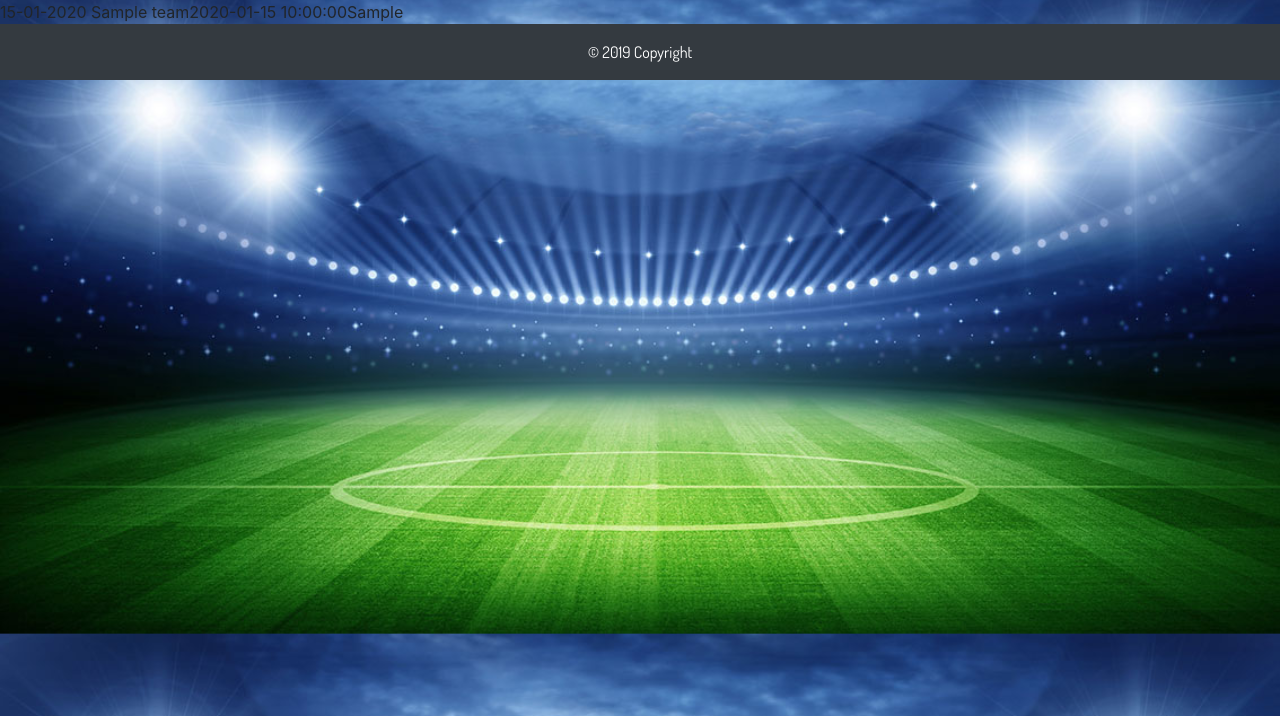
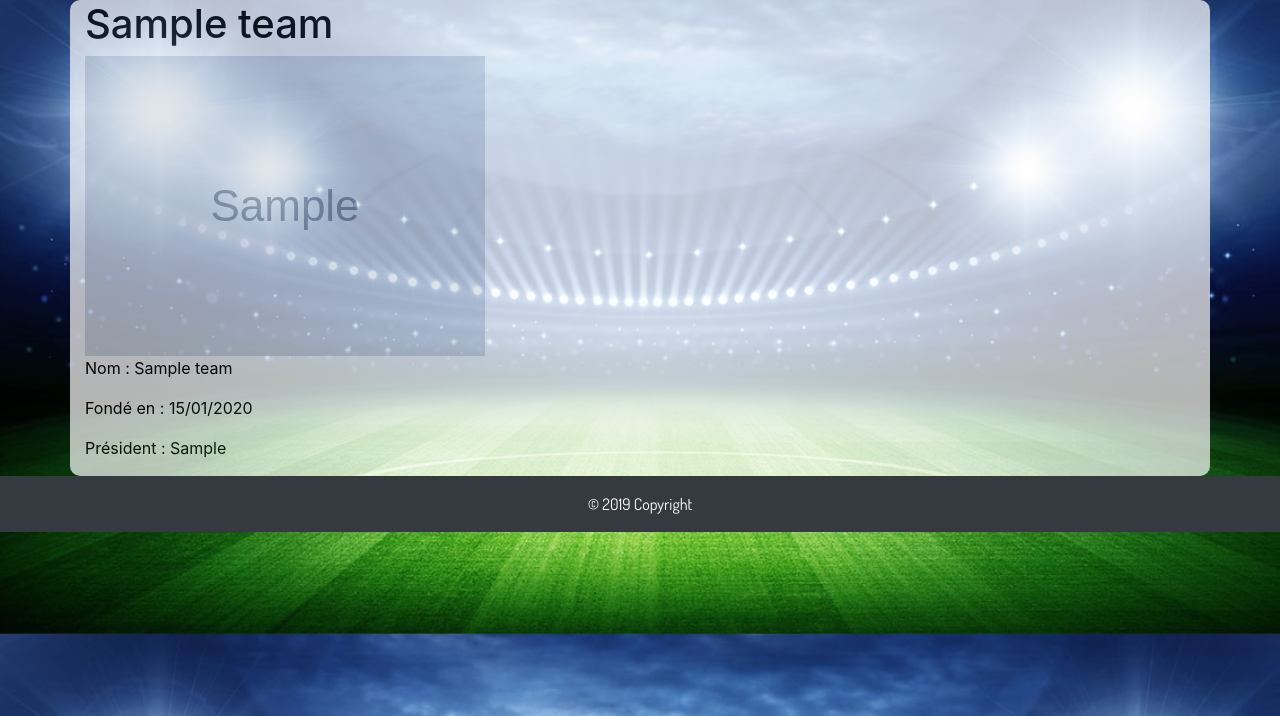
Before and after one commit to LauraH55/projetfoot, a PHP site: page /team.php?id=1 in a window 1280 px wide. Shown: the part 56-772 px from the top of the page. Run offline with PHP 8.4, Linux system fonts and the light colour scheme; tables that the repository leaves empty or names only in its code hold one stand-in row (values such as "Sample post"); grey boxes marked "Sample" are stand-in pictures.

Commit message:
Vues équipe (nom, date fondation, président, logo)

```diff
--- a/public/style.css
+++ b/public/style.css
@@ -23,3 +23,12 @@ body{
   width: 100%;
   background-size: cover;
 }
+
+.description
+{
+  background-color: rgb(255, 255 ,255 ,07);
+  opacity: 0.7;
+  border-radius: 10px;
+
+
+}
--- a/team.php
+++ b/team.php
@@ -14,13 +14,23 @@ $stmt->execute();
 $team = $stmt->fetch();
 
 $date = new DateTime($team['fundation_date']);
-echo $date->format('d-m-Y');
 
 
 ?>
 
-<?= $team['name']; ?>
-<?= $team['fundation_date']; ?>
-<?= $team['president']; ?>
+
+<div class="container description" style="color: black;">
+  <div class="row">
+    <div class="col-md-8">
+      <h1><?php echo $team['name']; ?></h1>
+      <img src="<?php echo $team['logo'];?>" alt="">
+      <p>Nom : <?php echo $team['name']; ?> </p>
+      <p>Fondé en : <?php echo $date->format('d/m/Y'); ?> </p>
+      <p>Président : <?php echo $team['president']; ?></p>
+    </div>
+  </div>
+</div>
+
+
 
 <?php include('include/footer.php') ?>
```
